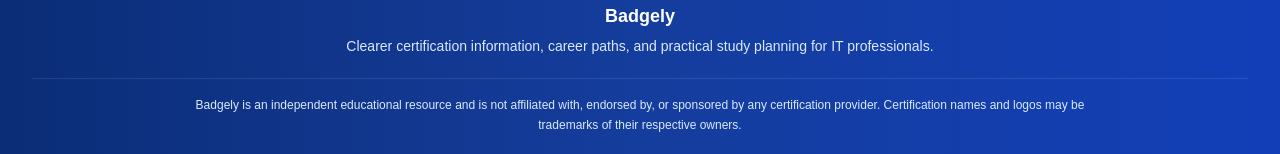
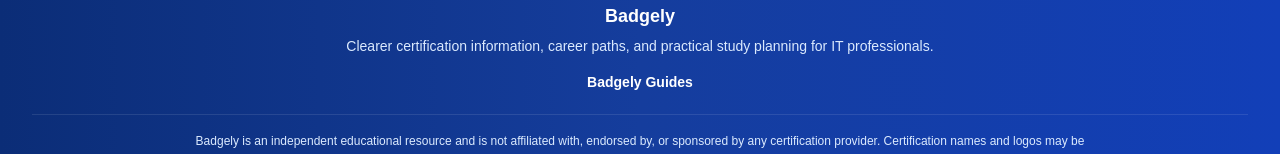
Before and after one commit to nimboxa-maker/badgely, a Next.js app: page / in a window 1280 px wide. Shown: the part 1854-2008 px from the top of the page. Built offline with nearby package versions, Linux system fonts and the light colour scheme; no server answers; the database is empty.

Commit message:
Add Badgely Guides footer link

```diff
--- a/components/layout/site-footer.tsx
+++ b/components/layout/site-footer.tsx
@@ -1,3 +1,5 @@
+import Link from "next/link";
+
 export function SiteFooter() {
   return (
     <footer className="border-t border-white/10 bg-[linear-gradient(90deg,#0b2d77_0%,#153d9d_50%,#123fb8_100%)] text-white">
@@ -9,6 +11,12 @@ export function SiteFooter() {
             Clearer certification information, career paths, and
             practical study planning for IT professionals.
           </p>
+
+          <div className="mt-3">
+            <Link href="/guides" className="text-sm font-semibold text-white hover:text-blue-100">
+              Badgely Guides
+            </Link>
+          </div>
         </div>
 
         <div className="mt-5 border-t border-white/10 pt-4">
```
